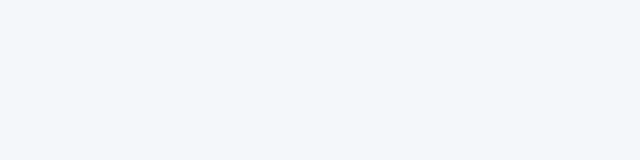
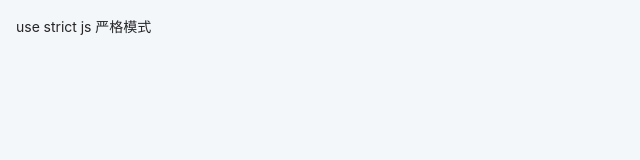
Before and after one commit to snowball-win/vue3-ts-vite3-pinia-pnpm-base, a Vue app: page /strict in a window 1280 px wide. Before the commit this address had no page. Shown: the top 160 px of the page, without its empty margins (0-640 px from the left). Built offline with nearby package versions, Linux system fonts and the light colour scheme.

Commit message:
feat: strict

```diff
--- a/src/routers/index.ts
+++ b/src/routers/index.ts
@@ -55,6 +55,10 @@ const routes=[
     path: '/data-path', // data-path
     component: ()=>import('../views/dataPath/index.vue')
   },
+  {
+    path: '/strict', // data-path
+    component: ()=>import('../views/strict/index.vue')
+  },
 ]
 // 创建路由管理器 模式和路由
 const router=createRouter({
--- /dev/null
+++ b/src/views/strict/index.vue
@@ -0,0 +1,21 @@
+<template>
+    <div class="container">
+      <div>use strict js 严格模式</div>
+      <a-button type="primary">
+      </a-button>
+    </div>
+</template>
+
+<script setup lang="ts">
+// "use strict"
+// snow = 'snowball'
+// console.log(snow)
+// "use strict";
+// let snow = 0100
+// console.log(snow)
+
+</script>
+
+<style scoped lang="less">
+
+</style>
```
